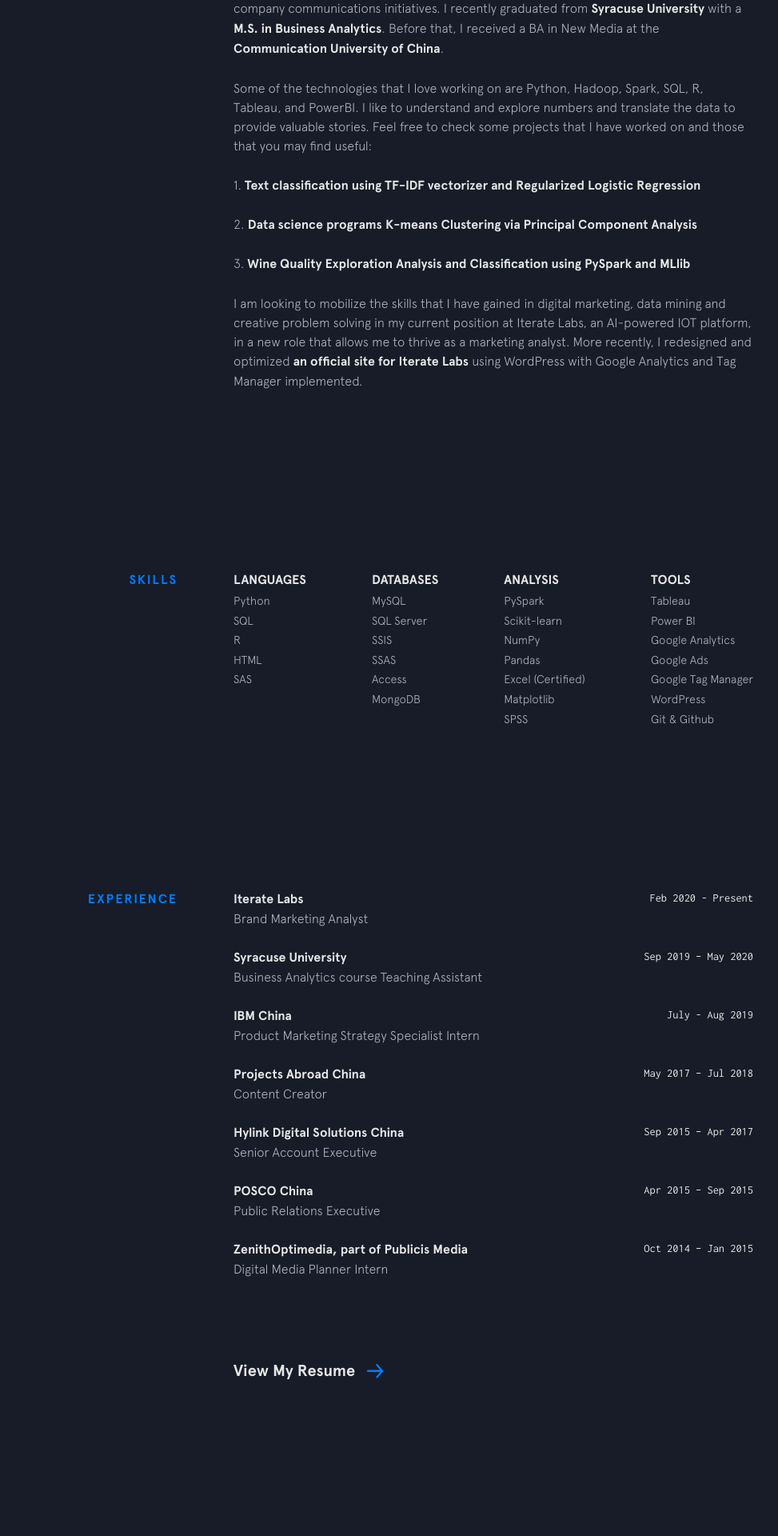
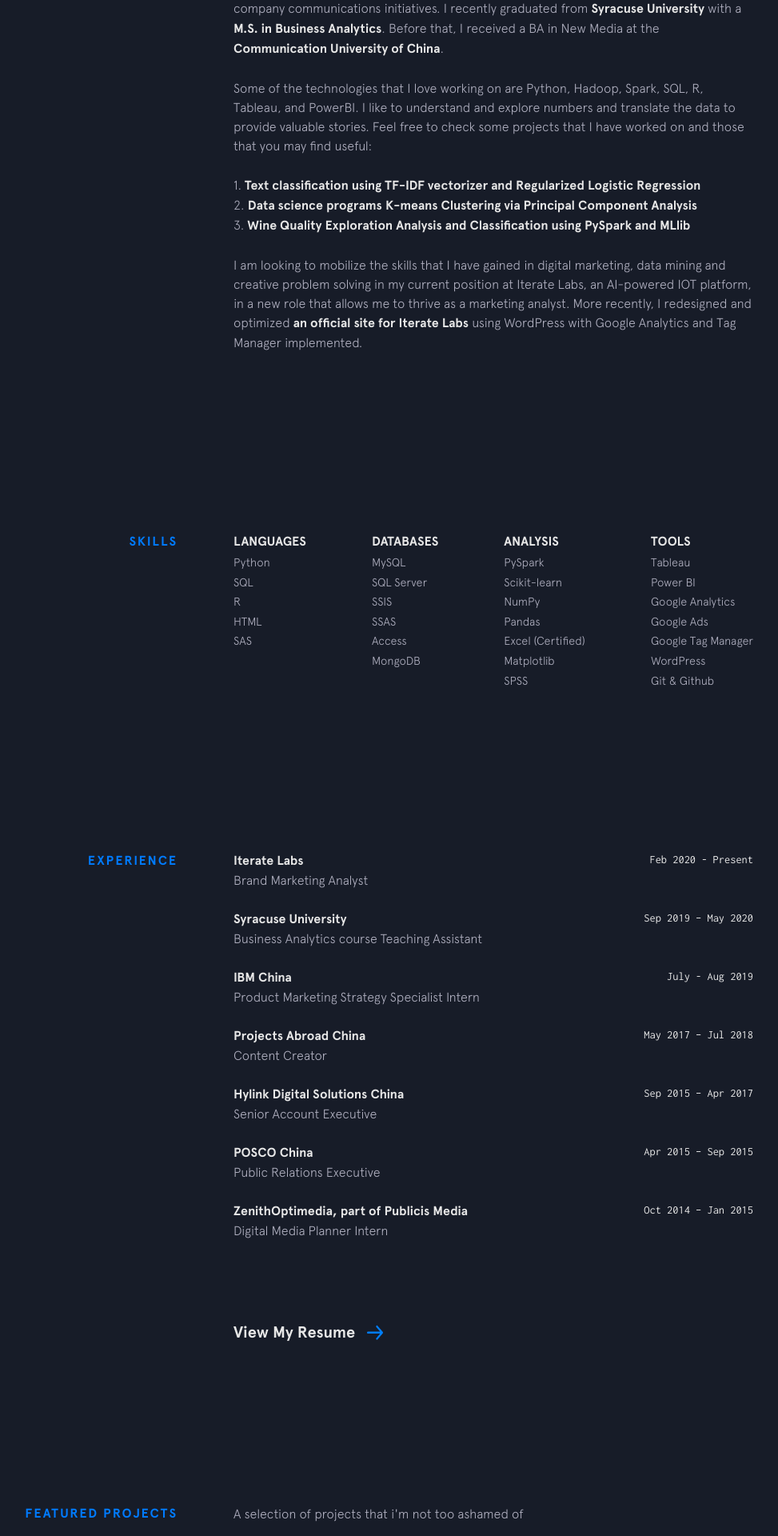
Before and after one commit to harper-he/harper-he.github.io, a Jekyll site: the page built from index.html, in a window 1280 px wide. Shown: the part 1051-2971 px from the top of the page at 80% size, without its empty margins (158-1131 px from the left). Built offline with Jekyll 4.4.1, drawn with Linux system fonts in a browser that asks for light colours; nearby versions of some CDN libraries.

Commit message:
Update background.html

```diff
--- a/_includes/background.html
+++ b/_includes/background.html
@@ -16,8 +16,8 @@
       I like to understand and explore numbers and translate the data to provide valuable stories.
       Feel free to check some projects that I have worked on and those that you may find useful:
       <p>1. <a class="underline-link" href="https://github.com/harper-he/Python/tree/master/Big%20Data%20Analytics/HW4" target="_blank">Text classification using TF-IDF vectorizer and Regularized Logistic Regression</a></br>
-      <br>2. <a class="underline-link" href="https://github.com/harper-he/Python/tree/master/Big%20Data%20Analytics/HW5" target="_blank">Data science programs K-means Clustering via Principal Component Analysis</a></br>
-      <br>3. <a class="underline-link" href="https://github.com/harper-he/Python/tree/master/Big%20Data%20Analytics/HW6" target="_blank">Wine Quality Exploration Analysis and Classification using PySpark and MLlib</a></br></p>
+      2. <a class="underline-link" href="https://github.com/harper-he/Python/tree/master/Big%20Data%20Analytics/HW5" target="_blank">Data science programs K-means Clustering via Principal Component Analysis</a></br>
+      3. <a class="underline-link" href="https://github.com/harper-he/Python/tree/master/Big%20Data%20Analytics/HW6" target="_blank">Wine Quality Exploration Analysis and Classification using PySpark and MLlib</a></br></p>
     </p>
 
     <p>
```
